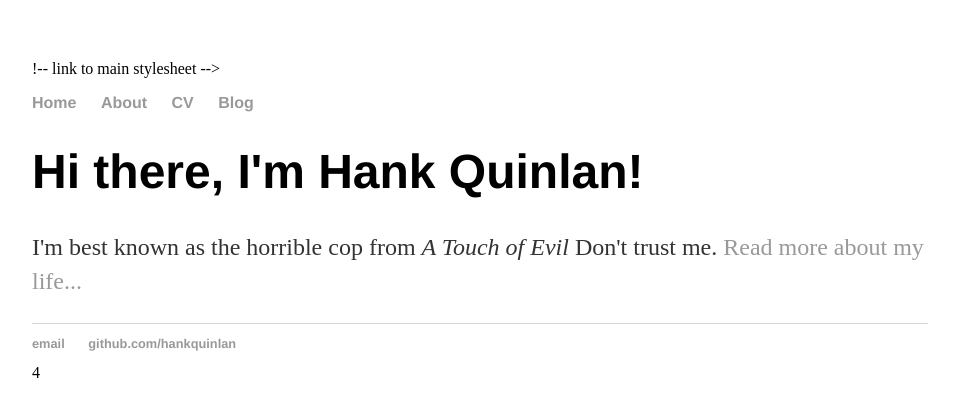
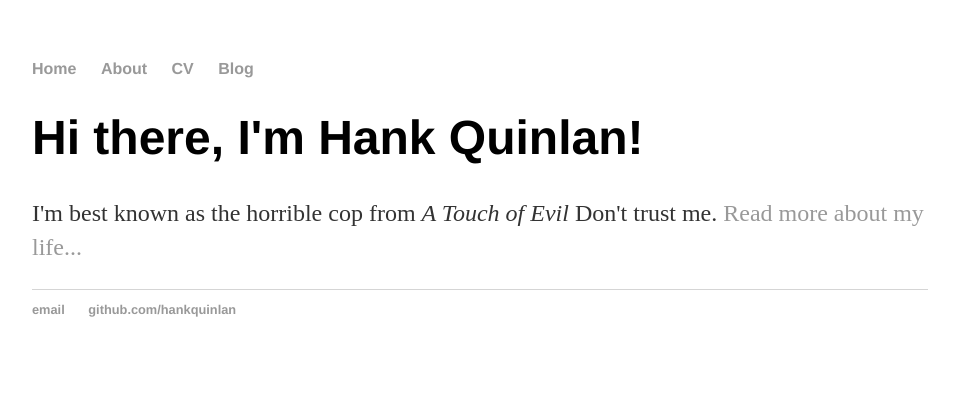
Before and after one commit to ashayp22/InfinityCubes, a Jekyll site: the page built from index.html, in a window 1280 px wide. Shown: the top 417 px of the page, without its empty margins (160-1115 px from the left). Built offline with Jekyll 4.4.1, drawn with Linux system fonts in a browser that asks for light colours.

Commit message:
Update index.html

```diff
--- a/index.html
+++ b/index.html
@@ -1,31 +1,8 @@
-<!DOCTYPE html>
-<html>
-	<head>
-		<title>Hank Quinlan, Horrible Cop</title>
-		!-- link to main stylesheet -->
-		<link rel="stylesheet" type="text/css" href="/css/main.css">
-	</head>
-	<body>
-		<nav>
-    		<ul>
-        		<li><a href="/">Home</a></li>
-	        	<li><a href="/about">About</a></li>
-        		<li><a href="/cv">CV</a></li>
-        		<li><a href="/blog">Blog</a></li>
-    		</ul>
-		</nav>
-		<div class="container">
-    		<div class="blurb">
-        		<h1>Hi there, I'm Hank Quinlan!</h1>
-				<p>I'm best known as the horrible cop from <em>A Touch of Evil</em> Don't trust me. <a href="/about">Read more about my life...</a></p>
-    		</div><!-- /.blurb -->
-		</div><!-- /.container -->
-		<footer>
-    		<ul>
-        		<li><a href="mailto:hankquinlanhub@gmail.com">email</a></li>
-        		<li><a href="https://github.com/hankquinlan">github.com/hankquinlan</a></li>
-			</ul>
-		</footer>
-	</body>
-</html>
-4
+---
+layout: default
+title: Hank Quinlan, Horrible Cop
+---
+<div class="blurb">
+	<h1>Hi there, I'm Hank Quinlan!</h1>
+	<p>I'm best known as the horrible cop from <em>A Touch of Evil</em> Don't trust me. <a href="/about">Read more about my life...</a></p>
+</div><!-- /.blurb -->
```
